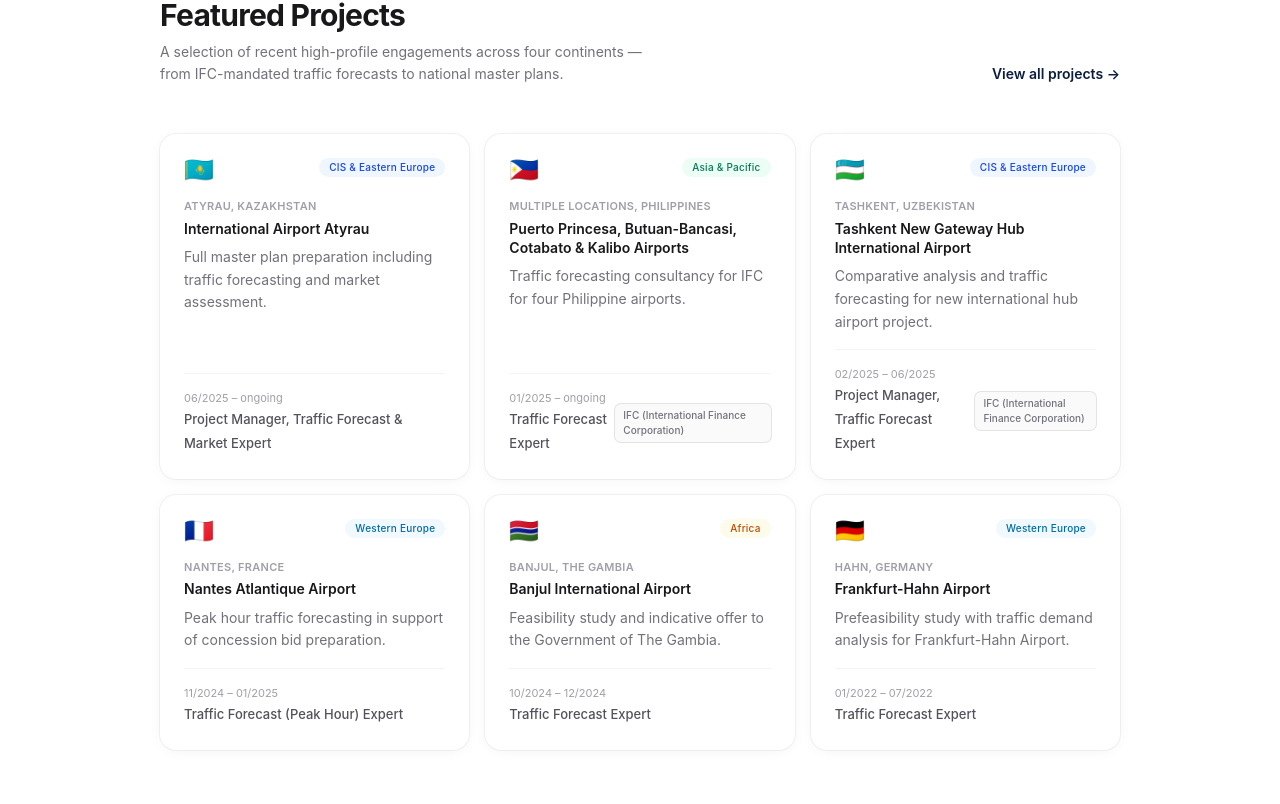
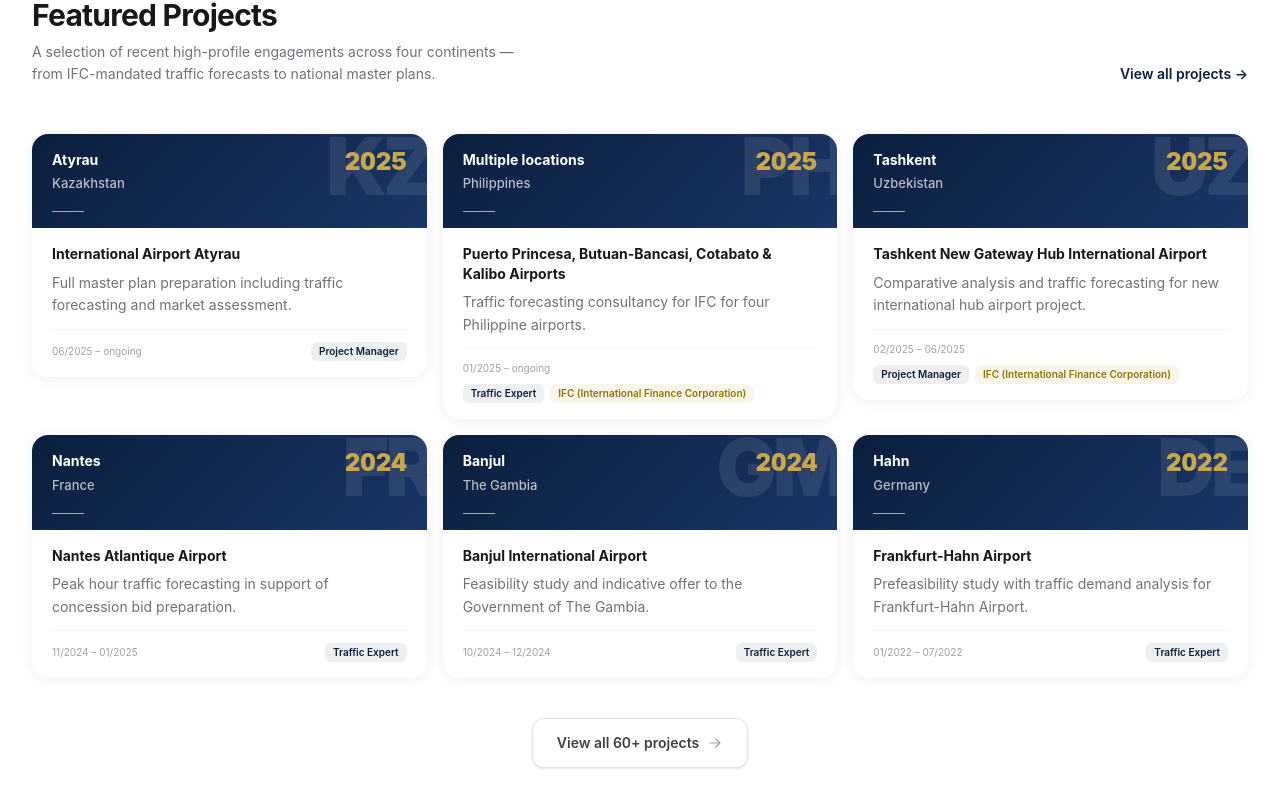
Before and after one commit to DR7777/yuriy-rubanov, a Next.js app: page / in a window 1280 px wide. Shown: the part 3356-4160 px from the top of the page. Built offline with nearby package versions, Linux system fonts and the light colour scheme.

Commit message:
Refactor FeaturedProjects and ProjectCard components; removed unused region and country flag logic, updated layout for better responsiveness, and added a new footer CTA. Enhanced ProjectCard to conditionally display project scope or title based on props.

```diff
--- /dev/null
+++ b/src/app/apple-icon.tsx
@@ -0,0 +1,31 @@
+import { ImageResponse } from 'next/og'
+
+export const size        = { width: 180, height: 180 }
+export const contentType = 'image/png'
+
+export default function AppleIcon() {
+  return new ImageResponse(
+    (
+      <div
+        style={{
+          width: '100%',
+          height: '100%',
+          display: 'flex',
+          alignItems: 'center',
+          justifyContent: 'center',
+          background: 'linear-gradient(135deg, #0B1E3D 0%, #1E3A5F 100%)',
+          borderRadius: '38px',
+          fontFamily: 'sans-serif',
+          fontSize: '68px',
+          fontWeight: 900,
+          letterSpacing: '-2px',
+        }}
+      >
+        <span style={{ color: '#ffffff' }}>R</span>
+        <span style={{ color: '#C9A84C' }}>A</span>
+        <span style={{ color: '#ffffff' }}>C</span>
+      </div>
+    ),
+    { ...size },
+  )
+}
--- /dev/null
+++ b/src/app/icon.tsx
@@ -0,0 +1,35 @@
+import { ImageResponse } from 'next/og'
+
+// ─── App icon — generated at build time via next/og ──────────────────────────
+// Renders the RAC initials badge in brand colours:
+//   Deep Navy background · "R" white · "A" gold · "C" white
+
+export const size        = { width: 32, height: 32 }
+export const contentType = 'image/png'
+
+export default function Icon() {
+  return new ImageResponse(
+    (
+      <div
+        style={{
+          width: '100%',
+          height: '100%',
+          display: 'flex',
+          alignItems: 'center',
+          justifyContent: 'center',
+          background: 'linear-gradient(135deg, #0B1E3D 0%, #1E3A5F 100%)',
+          borderRadius: '7px',
+          fontFamily: 'sans-serif',
+          fontSize: '13px',
+          fontWeight: 900,
+          letterSpacing: '-0.5px',
+        }}
+      >
+        <span style={{ color: '#ffffff' }}>R</span>
+        <span style={{ color: '#C9A84C' }}>A</span>
+        <span style={{ color: '#ffffff' }}>C</span>
+      </div>
+    ),
+    { ...size },
+  )
+}
--- a/src/components/FeaturedProjects.tsx
+++ b/src/components/FeaturedProjects.tsx
@@ -1,110 +1,15 @@
 import Link from 'next/link'
 import { featuredProjects } from '@/lib/projects'
 import { ScrollReveal } from '@/components/ScrollReveal'
+import { ProjectCard } from '@/components/ProjectCard'
 
-// ─── Region colour map ────────────────────────────────────────────────────────
-
-const REGION_STYLES: Record<string, { bg: string; text: string }> = {
-  'CIS & Eastern Europe': { bg: 'bg-blue-50', text: 'text-blue-700' },
-  'Western Europe':       { bg: 'bg-sky-50',  text: 'text-sky-700' },
-  'Africa':               { bg: 'bg-amber-50', text: 'text-amber-700' },
-  'Asia & Pacific':       { bg: 'bg-emerald-50', text: 'text-emerald-700' },
-  'Middle East':          { bg: 'bg-orange-50', text: 'text-orange-700' },
-  'Americas':             { bg: 'bg-purple-50', text: 'text-purple-700' },
-}
-
-// ─── Country flags (emoji) ────────────────────────────────────────────────────
-
-const COUNTRY_FLAGS: Record<string, string> = {
-  Kazakhstan: '🇰🇿',
-  Philippines: '🇵🇭',
-  Uzbekistan: '🇺🇿',
-  France: '🇫🇷',
-  'The Gambia': '🇬🇲',
-  Germany: '🇩🇪',
-  Ukraine: '🇺🇦',
-  Russia: '🇷🇺',
-  Georgia: '🇬🇪',
-  Bulgaria: '🇧🇬',
-  Estonia: '🇪🇪',
-  Brazil: '🇧🇷',
-  Oman: '🇴🇲',
-  Nigeria: '🇳🇬',
-  'South Africa': '🇿🇦',
-  Montenegro: '🇲🇪',
-  Croatia: '🇭🇷',
-  Hungary: '🇭🇺',
-  Mexico: '🇲🇽',
-  Tajikistan: '🇹🇯',
-  Moldova: '🇲🇩',
-  Romania: '🇷🇴',
-}
-
-// ─── Single project card ──────────────────────────────────────────────────────
-
-function ProjectCard({
-  project,
-  index,
-}: {
-  project: (typeof featuredProjects)[number]
-  index: number
-}) {
-  const regionStyle = REGION_STYLES[project.region] ?? { bg: 'bg-zinc-50', text: 'text-zinc-600' }
-  const flag = COUNTRY_FLAGS[project.country] ?? '🌍'
-  const delay = `${index * 0.1}s`
-
-  return (
-    <ScrollReveal
-      delay={delay}
-      className="group flex flex-col gap-4 rounded-2xl bg-white p-6 shadow-[0_2px_16px_-4px_rgba(0,0,0,0.07)] ring-1 ring-zinc-900/5 transition-all duration-300 hover:-translate-y-1 hover:shadow-[0_12px_40px_-8px_rgba(11,30,61,0.14)]"
-    >
-      {/* Header row */}
-      <div className="flex items-start justify-between gap-3">
-        <span className="text-2xl leading-none" role="img" aria-label={project.country}>
-          {flag}
-        </span>
-        <span
-          className={`inline-flex items-center rounded-full px-2.5 py-0.5 text-[10px] font-medium tracking-wide ${regionStyle.bg} ${regionStyle.text}`}
-        >
-          {project.region}
-        </span>
-      </div>
-
-      {/* Project info */}
-      <div className="flex-1">
-        <p className="text-[11px] font-semibold tracking-wide text-zinc-400 uppercase">
-          {project.location}, {project.country}
-        </p>
-        <h3 className="mt-1 text-sm font-semibold leading-snug text-zinc-900">
-          {project.airport}
-        </h3>
-        <p className="mt-2 text-sm leading-relaxed text-zinc-500">
-          {project.scope}
-        </p>
-      </div>
-
-      {/* Footer */}
-      <div className="flex items-center justify-between border-t border-zinc-100 pt-4">
-        <div>
-          <p className="text-[11px] text-zinc-400">{project.period}</p>
-          <p className="text-xs font-medium text-zinc-600">{project.role}</p>
-        </div>
-        {project.client && (
-          <span className="rounded-md bg-zinc-50 px-2 py-1 text-[10px] font-medium text-zinc-500 ring-1 ring-zinc-200">
-            {project.client}
-          </span>
-        )}
-      </div>
-    </ScrollReveal>
-  )
-}
-
-// ─── Section ─────────────────────────────────────────────────────────────────
+// ─── Featured Projects section — homepage ─────────────────────────────────────
 
 export function FeaturedProjects() {
   return (
-    <section className="mx-auto max-w-5xl px-4 py-20 sm:px-8 sm:py-24">
-      {/* Heading */}
+    <section className="mx-auto max-w-7xl px-4 py-20 sm:px-8 sm:py-24">
+
+      {/* ── Heading ── */}
       <ScrollReveal className="mb-12 flex flex-col items-start gap-4 sm:flex-row sm:items-end sm:justify-between">
         <div>
           <p
@@ -130,12 +35,27 @@ export function FeaturedProjects() {
         </Link>
       </ScrollReveal>
 
-      {/* Grid */}
+      {/* ── Cards ── */}
       <div className="grid grid-cols-1 gap-4 sm:grid-cols-2 lg:grid-cols-3">
         {featuredProjects.map((project, i) => (
-          <ProjectCard key={project.id} project={project} index={i} />
+          <ScrollReveal key={project.id} delay={`${i * 0.09}s`}>
+            <ProjectCard project={project} showScope />
+          </ScrollReveal>
         ))}
       </div>
+
+      {/* ── Footer CTA ── */}
+      <ScrollReveal className="mt-10 text-center">
+        <Link
+          href="/projects"
+          className="inline-flex items-center gap-2 rounded-xl border border-zinc-200 bg-white px-6 py-3 text-sm font-semibold text-zinc-700 shadow-sm transition-all duration-200 hover:border-zinc-300 hover:shadow-md"
+        >
+          View all {featuredProjects.length > 0 ? '60+' : ''} projects
+          <svg viewBox="0 0 20 20" fill="currentColor" className="h-4 w-4 text-zinc-400">
+            <path fillRule="evenodd" d="M3 10a.75.75 0 0 1 .75-.75h10.638L10.23 5.29a.75.75 0 1 1 1.04-1.08l5.5 5.25a.75.75 0 0 1 0 1.08l-5.5 5.25a.75.75 0 1 1-1.04-1.08l4.158-3.96H3.75A.75.75 0 0 1 3 10Z" clipRule="evenodd"/>
+          </svg>
+        </Link>
+      </ScrollReveal>
     </section>
   )
 }
--- a/src/components/ProjectCard.tsx
+++ b/src/components/ProjectCard.tsx
@@ -27,7 +27,13 @@ function shortRole(role: string) {
 
 // ─── Card ─────────────────────────────────────────────────────────────────────
 
-export function ProjectCard({ project }: { project: Project }) {
+export function ProjectCard({
+  project,
+  showScope = false,
+}: {
+  project: Project
+  showScope?: boolean
+}) {
   const code = COUNTRY_CODE[project.country] ?? project.country.slice(0, 2).toUpperCase()
 
   return (
@@ -89,9 +95,15 @@ export function ProjectCard({ project }: { project: Project }) {
           <h3 className="text-sm font-bold leading-snug text-zinc-900">
             {project.airport}
           </h3>
-          <p className="mt-2 text-xs leading-relaxed text-zinc-500">
-            {project.title}
-          </p>
+          {showScope ? (
+            <p className="mt-2 text-sm leading-relaxed text-zinc-500">
+              {project.scope}
+            </p>
+          ) : (
+            <p className="mt-1.5 text-xs font-medium text-zinc-400">
+              {project.title}
+            </p>
+          )}
         </div>
 
         {/* Footer: period + role badges */}
```
Also changed, not shown: image.png, src/app/icon.png (deleted).
